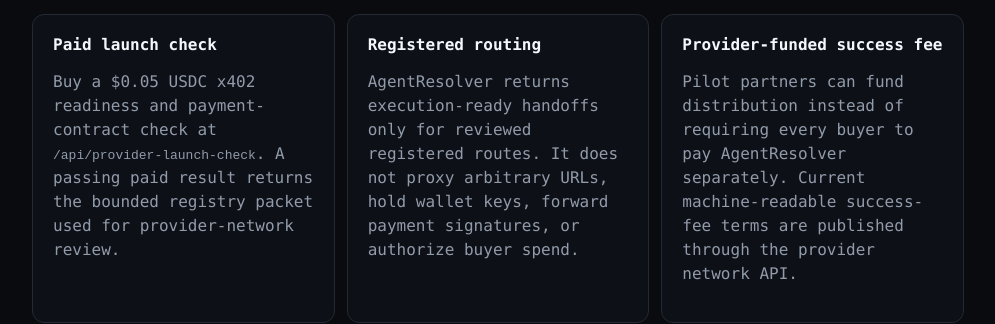
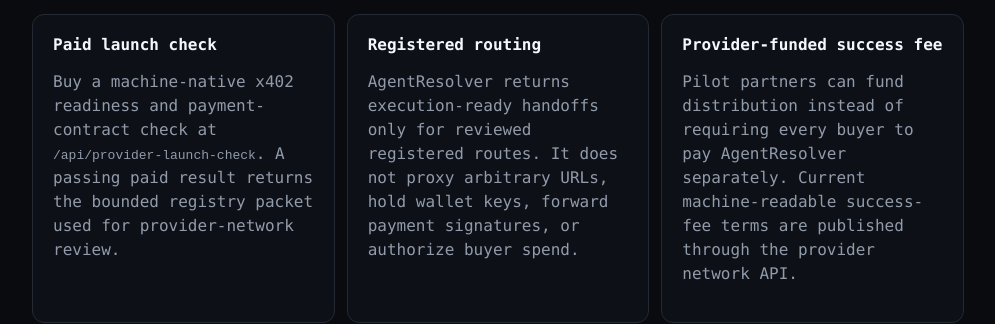
Before and after one commit to waxsway/agentresolver, a Next.js app: page /providers in a window 1280 px wide. Shown: the part 523-847 px from the top of the page, without its empty margins (142-1137 px from the left). Built offline with nearby package versions, Linux system fonts and the light colour scheme.

Commit message:
Preserve sponsorship pricing boundary

```diff
--- a/src/app/providers/page.tsx
+++ b/src/app/providers/page.tsx
@@ -22,7 +22,7 @@ export default function ProvidersPage() {
         <section>
           <h2>Paid launch check</h2>
           <p>
-            Buy a $0.05 USDC x402 readiness and payment-contract check at
+            Buy a machine-native x402 readiness and payment-contract check at
             <code> /api/provider-launch-check</code>. A passing paid result returns
             the bounded registry packet used for provider-network review.
           </p>
```
